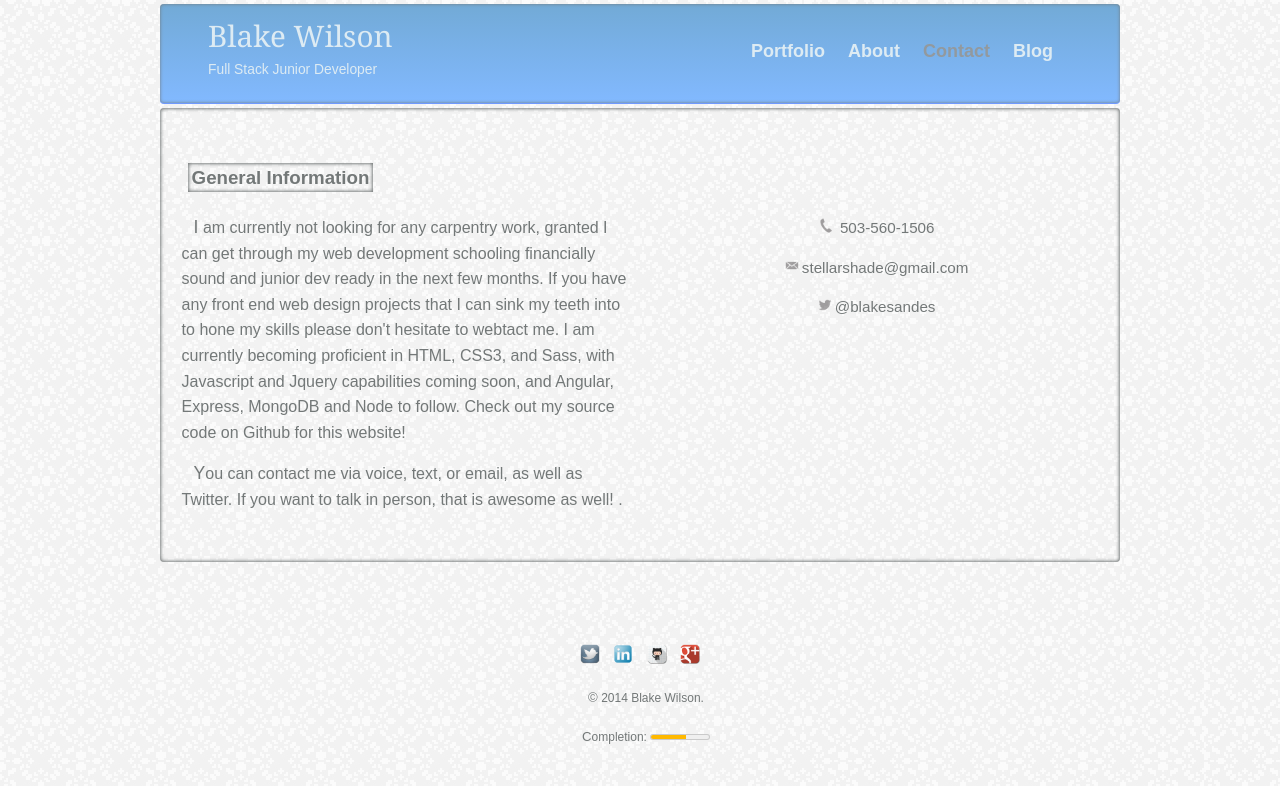
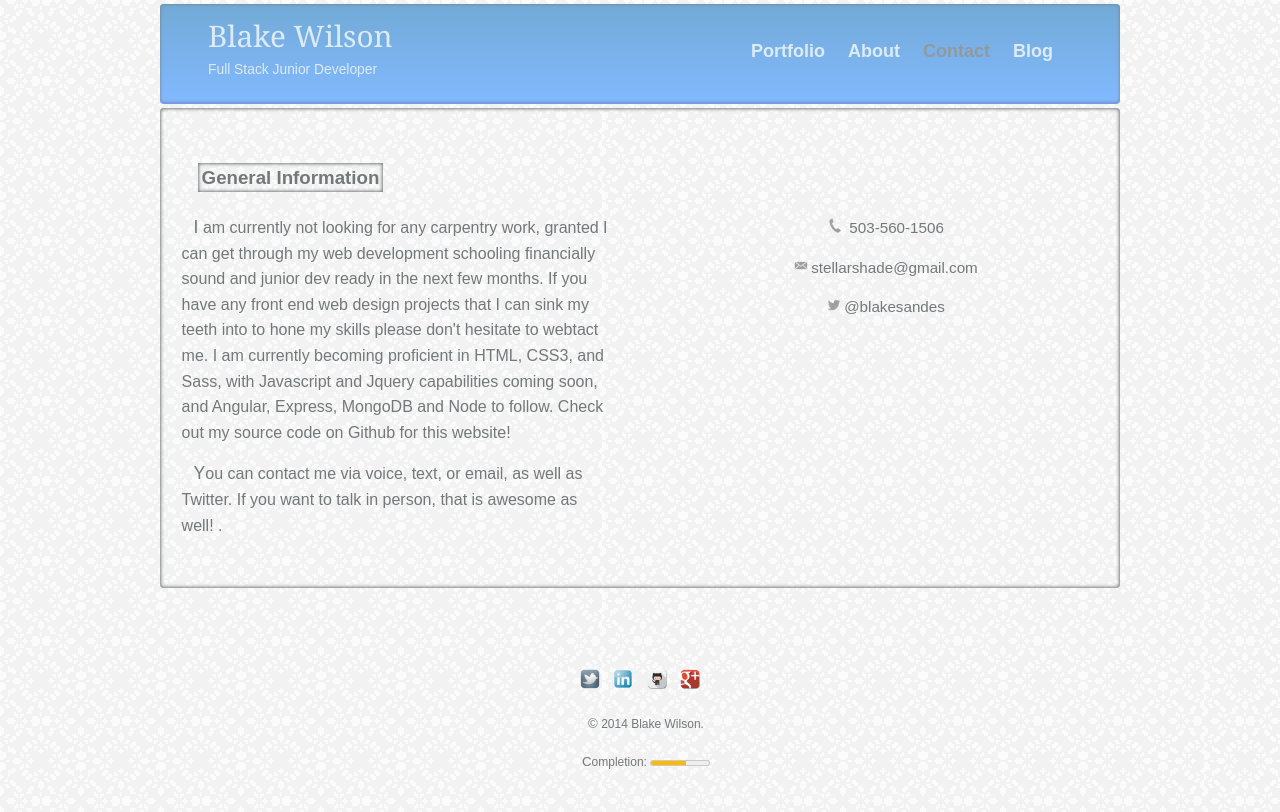
Before and after one commit to BlakeSandes/blakesandes.com, a plain HTML site: page contact.html in a window 1280 px wide. Drawn offline with nearby package versions, Linux system fonts and the light colour scheme.

Commit message:
minor changes with mozilla border-box

```diff
--- a/css/_globals.scss
+++ b/css/_globals.scss
@@ -4,6 +4,8 @@ GENERAL
 ***********************************************/
 
 * {
+  -webkit-box-sizing: border-box;
+  -moz-box-sizing: border-box;
   box-sizing: border-box;
 }
 
--- a/css/pages/_contact.scss
+++ b/css/pages/_contact.scss
@@ -30,12 +30,12 @@ CONTACT
 
 @media only screen and (min-width: 480px) {
   #primary {
-    width: 50%;
+    width: 48%;
     float: left;
   }
 
   #secondary {
-    width: 50%;
+    width: 48%;
     float: right;
   }
 }
@@ -55,5 +55,6 @@ CONTACT
 #gen_info {
   box-shadow: inset 0 0 3.5px 1px #737878;
   padding: 4px;
-  margin-left: 6px;
+  margin-left: 16px;
+
 }
--- a/css/pages/_portfolio.scss
+++ b/css/pages/_portfolio.scss
@@ -35,7 +35,7 @@ PAGE: PORTFOLIO
     }
   }
   img {
-    width: 96%;
+    width: 98.5%;
     margin: 0px auto;
     padding: 2%;
     border-radius: 2px;
```
Also changed, not shown: css/main.css, js/blakesandes.js (deleted).
